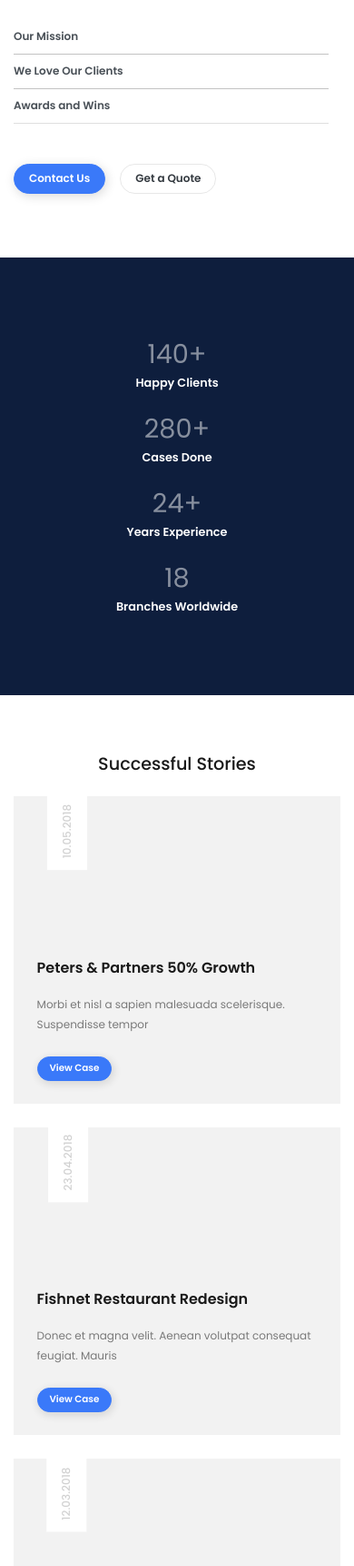
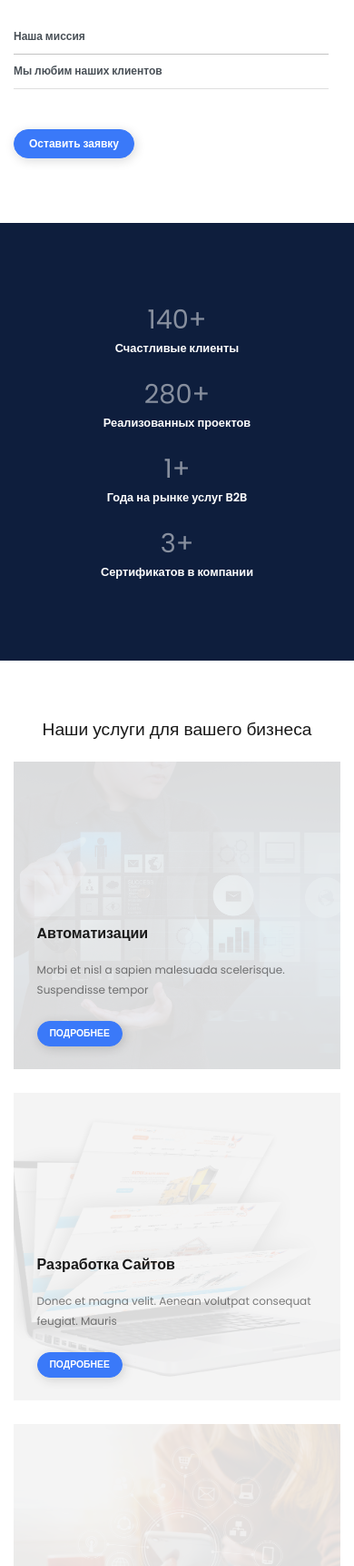
Before and after one commit to thedreamJK7/ArmosNewEdition, a plain HTML site: page index.html in a window 390 px wide. Shown: the part 2364-4085 px from the top of the page at 91% size. Drawn offline with Linux system fonts and the light colour scheme; some packages are replaced by stand-ins of ours.

Commit message:
change words

```diff
--- a/assets/css/style.css
+++ b/assets/css/style.css
@@ -1498,13 +1498,11 @@ form.ts-labels-inside-input .form-group label.focused,
 
 .ts-inputs__transparent input, .ts-inputs__transparent textarea {
     background-color: transparent;
-    color: #fff;
 }
 
 .ts-inputs__transparent input:active, .ts-inputs__transparent input:focus,
 .ts-inputs__transparent textarea:active, .ts-inputs__transparent textarea:focus {
     background-color: transparent;
-    color: #fff;
 }
 
 .ts-item {
--- a/index.html
+++ b/index.html
@@ -47,7 +47,7 @@
                             <a class="nav-item nav-link ts-scroll" href="#how-it-works">Ход нашей работы</a>
                             <a class="nav-item nav-link ts-scroll" href="#about-us">О нас</a>
                             <a class="nav-item nav-link ts-scroll" href="#successful-stories">Услуги</a>
-                            <a class="nav-item nav-link ts-scroll" href="#our-team">Team</a>
+                            <a class="nav-item nav-link ts-scroll" href="#our-team">Команда</a>
                             <a class="nav-item nav-link ts-scroll mr-2" href="#form-contact">Контакты</a>
                             <!-- <a class="ts-scroll btn btn-primary btn-sm m-1 px-3 ts-width__auto" href="#form-contact">Get a Quote</a> -->
                         </div>
@@ -235,27 +235,22 @@
                                     Наша компания предоставляет системы автоматизации для различных видов бизнеса, которые хотят потенциально увеличить производительность и количество клиентов в короткие сроки.
                                 </p>
                                 <div class="list-group list-group-flush mb-5">
-                                    <a href="#collapseOne" class="list-group-item list-group-item-action border-top-0 pl-0 font-weight-bold bg-transparent" data-toggle="collapse" role="button" aria-expanded="false" aria-controls="collapseOne">Our Mission</a>
+                                    <a href="#collapseOne" class="list-group-item list-group-item-action border-top-0 pl-0 font-weight-bold bg-transparent" data-toggle="collapse" role="button" aria-expanded="false" aria-controls="collapseOne">Наша миссия</a>
                                     <div class="collapse" id="collapseOne">
                                         <p class="pt-3 small">
-                                            Anim pariatur cliche reprehenderit, enim eiusmod high life accusamus terry richardson ad squid. Nihil anim keffiyeh helvetica, craft beer labore wes anderson cred nesciunt sapiente ea proident.
+                                            В диджитал агенстве ARMOS мы предоставляем комплексные услуги, чтобы на выходе вы получили проект готовый к запуску. В нашей команде трудятся дизайнеры, верстальщики, программисты, аналитики, маркетологи и копирайтеры. За выполнением каждого проекта следит проект-менеджер, который курирует работу каждого специалиста. Вам не нужно будет искать отдельно подрядчиков и следить за выполнением каждого задания, мы берём на себя ответственность за качественное выполнения всех задач.
                                         </p>
                                     </div>
-                                    <a href="#collapseTwo" class="list-group-item list-group-item-action pl-0 font-weight-bold bg-transparent" data-toggle="collapse" role="button" aria-expanded="false" aria-controls="collapseTwo">We Love Our Clients</a>
+                                    <a href="#collapseTwo" class="list-group-item list-group-item-action pl-0 font-weight-bold bg-transparent" data-toggle="collapse" role="button" aria-expanded="false" aria-controls="collapseTwo">Мы любим наших клиентов</a>
                                     <div class="collapse" id="collapseTwo">
                                         <p class="pt-3 small">
-                                            Anim pariatur cliche reprehenderit, enim eiusmod high life accusamus terry richardson ad squid. Nihil anim keffiyeh helvetica, craft beer labore wes anderson cred nesciunt sapiente ea proident.
-                                        </p>
-                                    </div>
-                                    <a href="#collapseThree" class="list-group-item list-group-item-action pl-0 font-weight-bold bg-transparent" data-toggle="collapse" role="button" aria-expanded="false" aria-controls="collapseThree">Awards and Wins</a>
-                                    <div class="collapse" id="collapseThree">
-                                        <p class="pt-3 small">
-                                            Anim pariatur cliche reprehenderit, enim eiusmod high life accusamus terry richardson ad squid. Nihil anim keffiyeh helvetica, craft beer labore wes anderson cred nesciunt sapiente ea proident.
+                                            Да, друзья, этот день настал, и мы решили написать не казусы, проблемы и очередные душещипательные истории о наших клиентах, а рассказать то, за что мы их любим!🖤
+⠀                                           <br>
+                                            Работа в сфере услуг, на самом деле, никогда не была гладкой, и каждый из нас прекрасно знал, на что шёл, когда строил компанию или устраивался к нам на работу. 😏 Но, тем не менее, в сотрудничестве с разными клиентами несомненно есть огромное количество плюсов и классных моментов, о которых, как правило, никто не говорит. 😅 Уж такая наша человеческая сущность, замечать все плохое, а хорошее воспринимать как должное.
                                         </p>
                                     </div>
                                 </div>
-                                <a href="#" class="btn btn-primary mr-3 my-2">Contact Us</a>
-                                <a href="#" class="btn btn-outline-dark ts-btn-border-muted my-2">Get a Quote</a>
+                                <a href="#" class="btn btn-primary mr-3 my-2">Оставить заявку</a>
                             </div>
                         </div>
                         <!--end col-md-6-->
@@ -284,7 +279,7 @@
                             <div class="col-sm-6 col-md-3">
                                 <div class="ts-promo-number">
                                     <h2 class="ts-opacity__50">140+</h2>
-                                    <h5 class="mb-0">Happy Clients</h5>
+                                    <h5 class="mb-0">Счастливые клиенты</h5>
                                 </div>
                                 <!--end ts-promo-number-->
                             </div>
@@ -292,23 +287,23 @@
                             <div class="col-sm-6 col-md-3">
                                 <div class="ts-promo-number">
                                     <h2 class="ts-opacity__50">280+</h2>
-                                    <h5 class="mb-0">Cases Done</h5>
+                                    <h5 class="mb-0">Реализованных проектов</h5>
                                 </div>
                                 <!--end ts-promo-number-->
                             </div>
                             <!--end col-sm-3-->
                             <div class="col-sm-6 col-md-3">
                                 <div class="ts-promo-number">
-                                    <h2 class="ts-opacity__50">24+</h2>
-                                    <h5 class="mb-0">Years Experience</h5>
+                                    <h2 class="ts-opacity__50">1+</h2>
+                                    <h5 class="mb-0">Года на рынке услуг B2B</h5>
                                 </div>
                                 <!--end ts-promo-number-->
                             </div>
                             <!--end col-sm-3-->
                             <div class="col-sm-6 col-md-3">
                                 <div class="ts-promo-number">
-                                    <h2 class="ts-opacity__50">18</h2>
-                                    <h5 class="mb-0">Branches Worldwide</h5>
+                                    <h2 class="ts-opacity__50">3+</h2>
+                                    <h5 class="mb-0">Сертификатов в компании</h5>
                                 </div>
                                 <!--end ts-promo-number-->
                             </div>
@@ -326,45 +321,39 @@
             <section id="successful-stories" class="ts-block pb-5 mb-4">
                 <div class="container">
                     <div class="ts-title text-center">
-                        <h2>Successful Stories</h2>
+                        <h2>Наши услуги для вашего бизнеса</h2>
                     </div>
                     <!--end ts-title-->
                     <div class="row">
                         <div class="col-md-4">
-                            <div class="ts-story ts-separate-bg-element" data-animate="ts-fadeInUp" data-bg-color="rgba(0,0,0,.05)" data-bg-image="assets/img/img-bw-man-phone.jpg" data-bg-image-opacity=".1">
-                                <figure>10.05.2018</figure>
-                                <h3>Peters & Partners 50% Growth</h3>
+                            <div class="ts-story ts-separate-bg-element" data-animate="ts-fadeInUp" data-bg-color="rgba(0,0,0,.05)" data-bg-image="assets/img/avtomotizatziya.jpeg" data-bg-image-opacity=".1">
+                                <h3>Aвтоматизации</h3>
                                 <p>Morbi et nisl a sapien malesuada scelerisque. Suspendisse tempor </p>
-                                <a href="#" class="btn btn-primary btn-sm">View Case</a>
+                                <a href="#" class="btn btn-primary btn-sm">ПОДРОБНЕЕ</a>
                             </div>
                             <!--end ts-story-->
                         </div>
                         <!--end col-md-4-->
                         <div class="col-md-4">
-                            <div class="ts-story ts-separate-bg-element" data-animate="ts-fadeInUp" data-delay="0.1s" data-bg-color="rgba(0,0,0,.05)" data-bg-image="assets/img/img-bw-food.jpg" data-bg-image-opacity=".1">
-                                <figure>23.04.2018</figure>
-                                <h3>Fishnet Restaurant Redesign</h3>
+                            <div class="ts-story ts-separate-bg-element" data-animate="ts-fadeInUp" data-delay="0.1s" data-bg-color="rgba(0,0,0,.05)" data-bg-image="assets/img/sayt.png" data-bg-image-opacity=".1">
+                                <h3>Разработка Cайтов</h3>
                                 <p>Donec et magna velit. Aenean volutpat consequat feugiat. Mauris</p>
-                                <a href="#" class="btn btn-primary btn-sm">View Case</a>
+                                <a href="#" class="btn btn-primary btn-sm">ПОДРОБНЕЕ</a>
                             </div>
                             <!--end ts-story-->
                         </div>
                         <!--end col-md-4-->
                         <div class="col-md-4">
-                            <div class="ts-story ts-separate-bg-element" data-animate="ts-fadeInUp" data-delay="0.2s" data-bg-color="rgba(0,0,0,.05)" data-bg-image="assets/img/img-bw-student-drawing.jpg" data-bg-image-opacity=".1">
-                                <figure>12.03.2018</figure>
-                                <h3>EyeSight Startup Successful Funding</h3>
+                            <div class="ts-story ts-separate-bg-element" data-animate="ts-fadeInUp" data-delay="0.2s" data-bg-color="rgba(0,0,0,.05)" data-bg-image="assets/img/smm.jpg" data-bg-image-opacity=".1">
+                                <h3>SMM продвижение</h3>
                                 <p>Integer eleifend diam eu diam sollicitudin pharetra. Donec pulvinar</p>
-                                <a href="#" class="btn btn-primary btn-sm">View Case</a>
+                                <a href="#" class="btn btn-primary btn-sm">ПОДРОБНЕЕ</a>
                             </div>
                             <!--end ts-story-->
                         </div>
                         <!--end col-md-4-->
                     </div>
                     <!--end row-->
-                    <div class="my-5 text-center">
-                        <a href="#" class="btn btn-outline-primary border-0" data-bg-color="#ebf1fe">Load More</a>
-                    </div>
                 </div>
                 <!--end container-->
             </section>
@@ -594,8 +583,8 @@
             <!--OUR TEAM ********************************************************************************************-->
             <section id="our-team" class="ts-block">
                 <div class="container">
-                    <div class="ts-title">
-                        <h2>Our Team</h2>
+                    <div class="ts-title text-center">
+                        <h2>Наша команда</h2>
                     </div>
                     <!--end ts-title-->
                     <div class="row">
@@ -905,9 +894,6 @@
                         <!--end card-->
                     </div>
                     <!--end card-columns-->
-                    <div class="text-center mt-5">
-                        <a href="#" class="btn btn-outline-primary border-0" data-bg-color="#ebf1fe">Show More</a>
-                    </div>
                 </div>
                 <!--end container-->
             </div>
```
Also changed, not shown: assets/img/avtomotizatziya.jpeg (added), assets/img/sayt.png (added), assets/img/smm.jpg (added).
